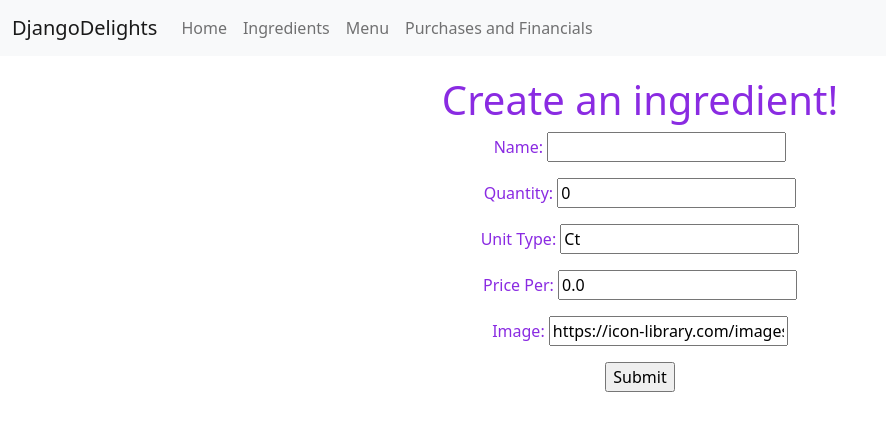
After one commit to nickheyer/CA-DjangoDelights, a Django app: page /ingredients/create in a window 1280 px wide. The commit adds this page. Shown: the top 431 px of the page, without its empty margins (0-886 px from the left). Run offline with Django 4.2, Linux system fonts and the light colour scheme.

Commit message:
Added form functionality

```diff
--- a/DjangoDelights/inventory/models.py
+++ b/DjangoDelights/inventory/models.py
@@ -12,8 +12,8 @@ class Ingredient(models.Model):
     """
     name = models.CharField(name="name", unique=True, max_length=100)
     quantity = models.FloatField(name="quantity", default=0) #Quantity currently available in storage
-    unit_type = models.CharField(name="unittype", default="Ct", max_length=10)
-    price_per = models.FloatField(name="priceper", default=0.00)
+    unit_type = models.CharField(name="unittype", default="Ct", max_length=10, verbose_name="Unit Type")
+    price_per = models.FloatField(name="priceper", default=0.00, verbose_name="Price Per")
     image_link = models.CharField(name="image", default="https://icon-library.com/images/ingredient-icon/ingredient-icon-6.jpg", max_length=200)
 
     class Meta:
@@ -23,6 +23,9 @@ class Ingredient(models.Model):
 
     def __str__(self):
         return self.name
+
+    def get_absolute_url(self):
+        return "/ingredients"
 
 class MenuItem(models.Model):
     """
--- a/DjangoDelights/inventory/static/inventory/style.css
+++ b/DjangoDelights/inventory/static/inventory/style.css
@@ -5,3 +5,13 @@
     text-align: center;
     margin-top: 20px;
 }
+
+th {
+    margin:5px;
+    padding:15px;
+
+}
+
+.bordered {
+    border: 2px solild black;
+}
--- /dev/null
+++ b/DjangoDelights/inventory/templates/inventory/ingredient_create_form.html
@@ -0,0 +1,18 @@
+
+
+
+{% extends 'base.html' %}
+
+{% block content %}
+
+<div class="centered">
+    <h1>Create an ingredient!</h1>
+
+    <form method="post">
+        {{ form.as_p }}
+        {% csrf_token %}
+        <input type="submit" value="Submit" />
+
+    </form>
+</div>
+{% endblock %}
--- a/DjangoDelights/inventory/urls.py
+++ b/DjangoDelights/inventory/urls.py
@@ -4,8 +4,11 @@ from . import views
 
 urlpatterns = [
     path("", views.Home.as_view(), name="home"),
+    path("ingredients/create", views.IngredientCreate.as_view(), name="ingredientcreate"),
+    path("ingredients/", views.IngredientList.as_view(), name="ingredients"),
+    path("ingredients/<int:pk>/update", views.IngredientUpdate.as_view(), name="ingredientupdate"),
     path("ingredients/<int:pk>/delete", views.IngredientDelete.as_view(), name="ingredientdelete"),
-    path("ingredients/", views.IngredientList.as_view(), name="ingredients"),
+
     path("menu/", views.MenuList.as_view(), name="menu"),
     path("purchases/", views.PurchaseList.as_view(), name="purchases"),
 
--- a/DjangoDelights/inventory/views.py
+++ b/DjangoDelights/inventory/views.py
@@ -4,10 +4,11 @@ from typing import List
 from django.shortcuts import render
 from django.views.generic import ListView, TemplateView
 from django.views.generic.edit import CreateView, DeleteView, UpdateView
-from .models import Purchase, Ingredient, MenuItem, RecipeRequirement
 from django.http import Http404
 from django.contrib.auth.mixins import LoginRequiredMixin
-from django.contrib.auth.decorators import login_required
+
+from .models import Purchase, Ingredient, MenuItem, RecipeRequirement
+from .forms import IngredientCreateForm
 
 
 # Create your views here.
@@ -20,6 +21,17 @@ class Home(TemplateView):
 class IngredientList(ListView, LoginRequiredMixin):
     model = Ingredient
     template_name = "inventory/ingredients.html"
+    fields = ("__all__")
+
+class IngredientCreate(CreateView, LoginRequiredMixin):
+    model = Ingredient
+    template_name = "inventory/ingredient_create_form.html"
+    fields = ("__all__")
+
+class IngredientUpdate(UpdateView, LoginRequiredMixin):
+    model = Ingredient
+    template_name = "inventory/ingredient_update_form.html"
+    fields = ("__all__")
 
 class IngredientDelete(DeleteView, LoginRequiredMixin):
     model = Ingredient
@@ -28,10 +40,22 @@ class IngredientDelete(DeleteView, LoginRequiredMixin):
 class MenuList(ListView, LoginRequiredMixin):
     model = MenuItem
     template_name = "inventory/menu.html"
+    fields = ("__all__")
+
+class MenuCreate(CreateView, LoginRequiredMixin):
+    model = MenuItem
+    template_name = "inventory/menu_create_form.html"
+    fields = ("__all__")
+
+class RecipeRequirementCreate(CreateView, LoginRequiredMixin):
+    model = RecipeRequirement
+    template_name = "inventory/reciperequirement_create_form.html"
+    fields = ("__all__")
 
 class PurchaseList(ListView, LoginRequiredMixin):
     model = Purchase
     template_name = "inventory/purchases.html"
+    fields = ("__all__")
 
     def revenue(self):
         total = 0
@@ -52,3 +76,8 @@ class PurchaseList(ListView, LoginRequiredMixin):
     def get_context_data(self,*args, **kwargs):
         context = {"revenue":self.revenue(), "cost":self.cost(), "profit": self.profit()}
         return context
+
+class PurchaseCreate(CreateView, LoginRequiredMixin):
+    model = Purchase
+    template_name = "inventory/purchase_create_form.html"
+    fields = ("__all__")
```
Also changed, not shown: DjangoDelights/inventory/forms.py (added, +7 -0 lines), DjangoDelights/inventory/templates/inventory/ingredient_update_form.html (added, +16 -0 lines), DjangoDelights/inventory/templates/inventory/ingredients.html (+29 -0 lines), DjangoDelights/db.sqlite3.
